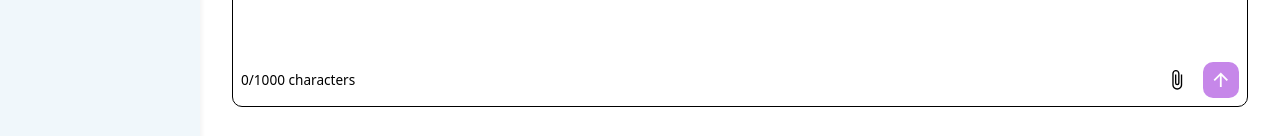
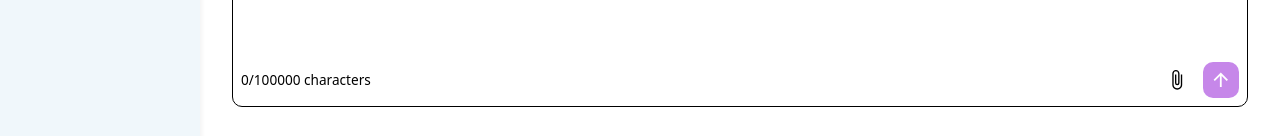
Before and after one commit to meekaaeelBooley/AI-Content-Detector, a React (Vite) app in the folder frontend/: page /AITextDetectorPage in a window 1280 px wide. Shown: the part 661-797 px from the top of the page. Built offline with nearby package versions, Linux system fonts and the light colour scheme; no server answers.

Commit message:
Increased max allowed characters to 100000

```diff
--- a/frontend/src/components/TextInput/TextInput.jsx
+++ b/frontend/src/components/TextInput/TextInput.jsx
@@ -5,7 +5,7 @@ import { MdAttachFile, MdArrowUpward } from "react-icons/md";
 // Text input component with character counter, file attachment, and submit functionality
 const TextInput = ({ onSubmit, onFileAttach }) => {
   const [text, setText] = useState("");
-  const maxChars = 1000; // Maximum allowed characters
+  const maxChars = 100000; // Maximum allowed characters
 
   const handleChange = (e) => setText(e.target.value);
 
```
